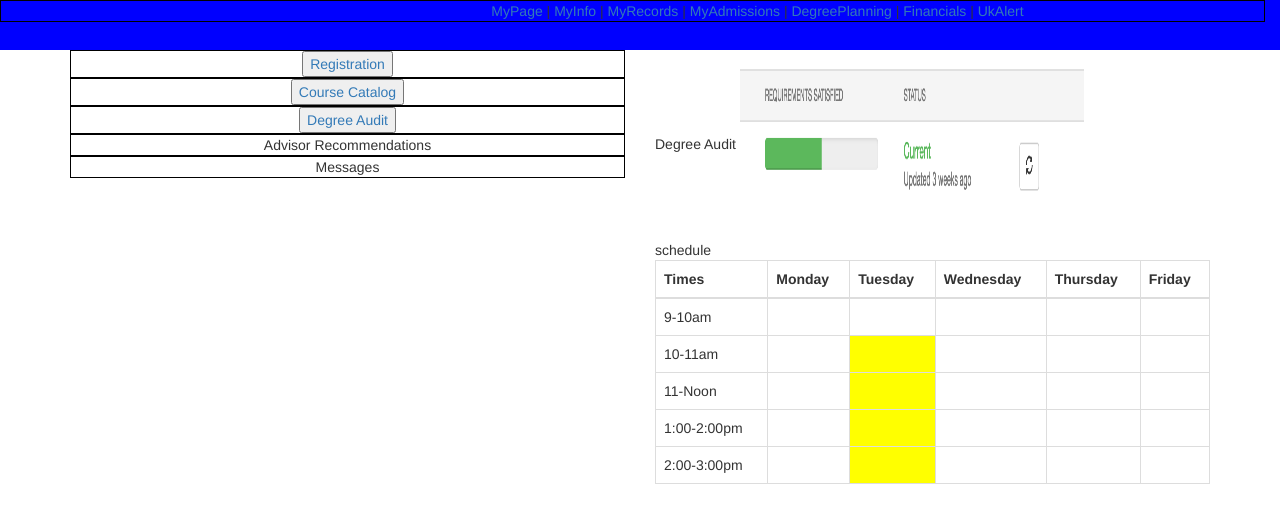
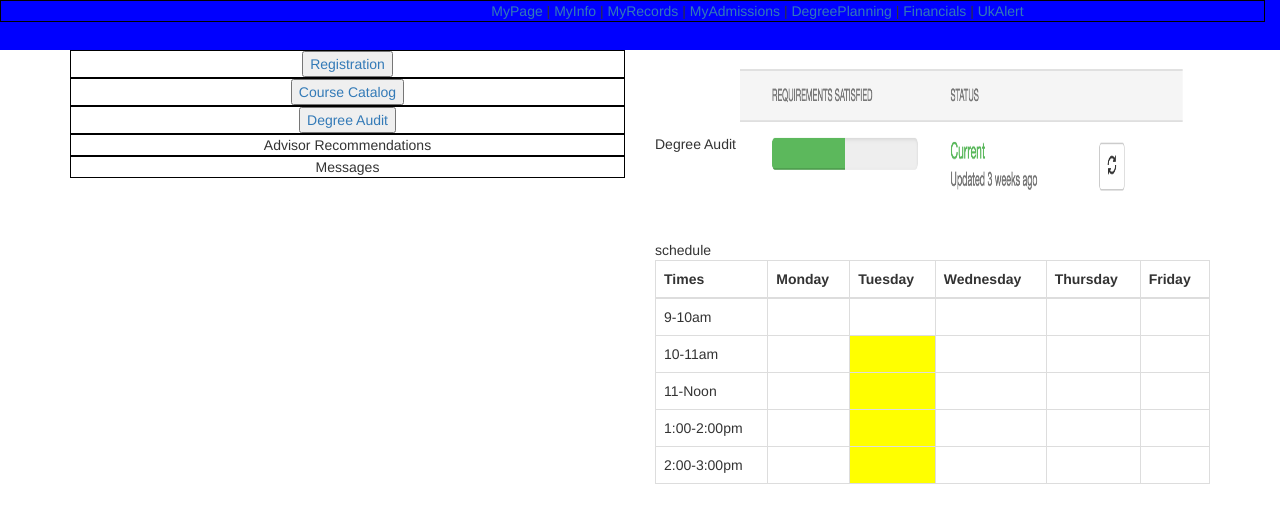
Before and after one commit to sjkl222/myuk, a plain HTML site: page degreeaudit.html in a window 1280 px wide. Drawn offline with nearby package versions, Linux system fonts and the light colour scheme.

Commit message:
Update degreeaudit.html

```diff
--- a/degreeaudit.html
+++ b/degreeaudit.html
@@ -43,7 +43,7 @@
       <div class="col-sm-6">
         <div>
           Degree Audit
-<img src="degreeaudit.png" width="350px" height="190px" </div>
+<img src="degreeaudit.png" width="450px" height="190px" </div>
 
 
 
```
